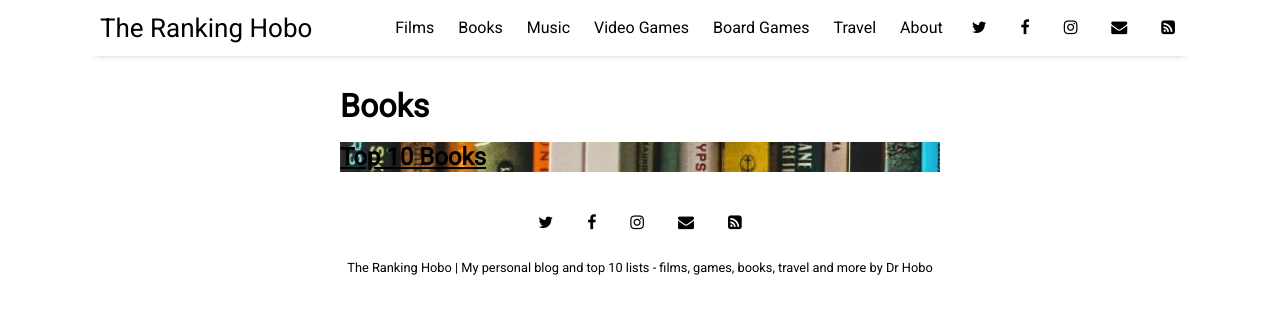
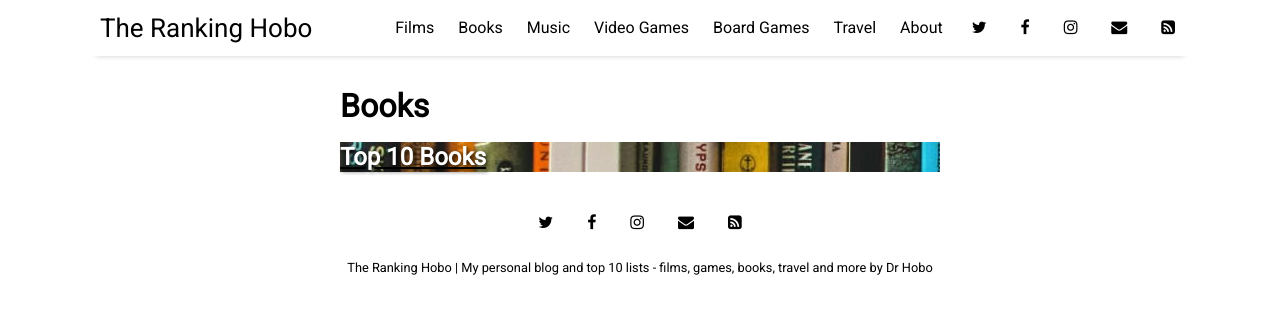
Before and after one commit to TheDrHobo/thedrhobo.github.io, a Jekyll site: the page built from menu/books.html, in a window 1280 px wide. Shown: the top 314 px of the page. Built offline with Jekyll 4.4.1, drawn with Linux system fonts in a browser that asks for light colours; nearby versions of some CDN libraries.

Commit message:
Update _home.scss

```diff
--- a/_sass/_home.scss
+++ b/_sass/_home.scss
@@ -55,17 +55,8 @@
   background-color: #e0e0e0;
 }
 
-/*
-  Force white text on category page post links
-*/
-
-.post-list-item h3 a {
-  color: #ffffff !important;
-  text-shadow: 2px 2px 6px rgba(0, 0, 0, 1) !important;
-  font-weight: 600 !important;
+/* White text for category page titles */
+.featured-posts h2 {
+  color: white !important;
+  text-shadow: 2px 2px 4px black !important;
 }
-
-.post-list-item h3 a:hover {
-  color: #f0f0f0 !important;
-  text-shadow: 2px 2px 6px rgba(0, 0, 0, 1) !important;
-}
```
